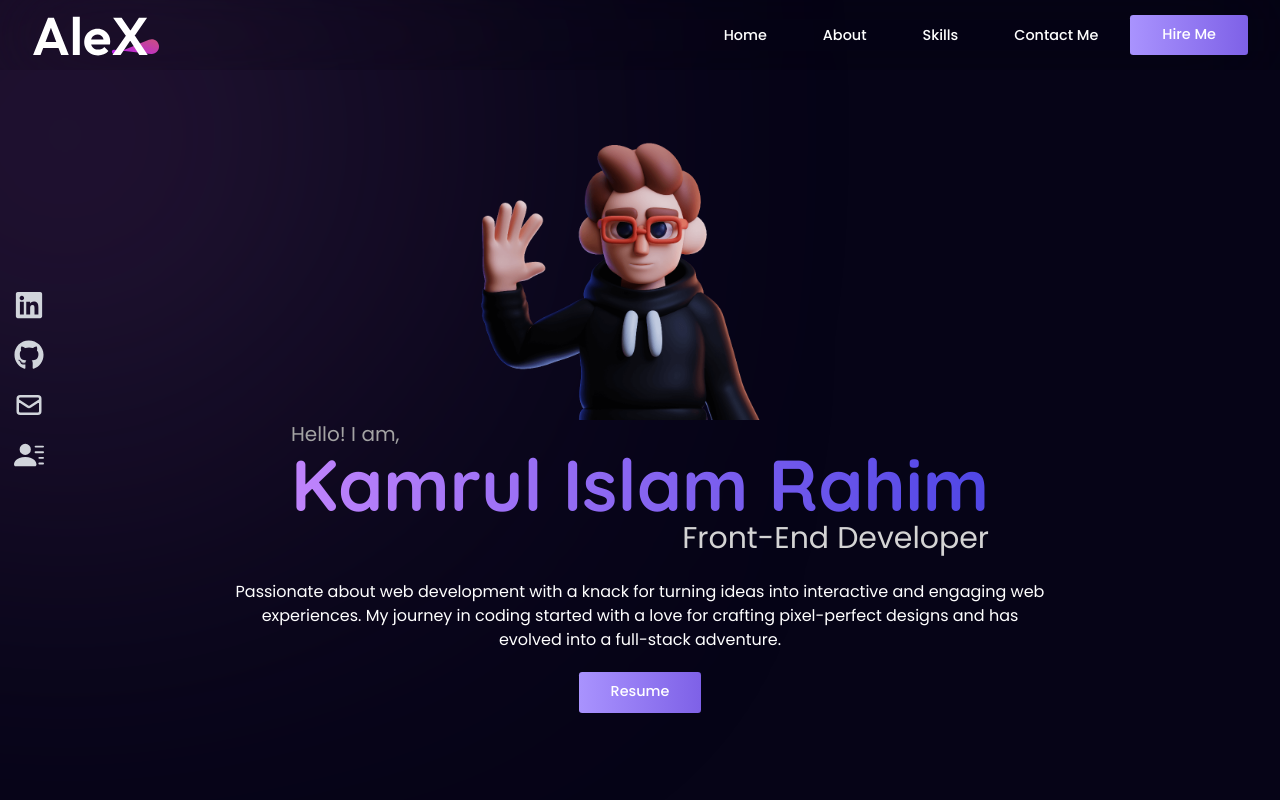
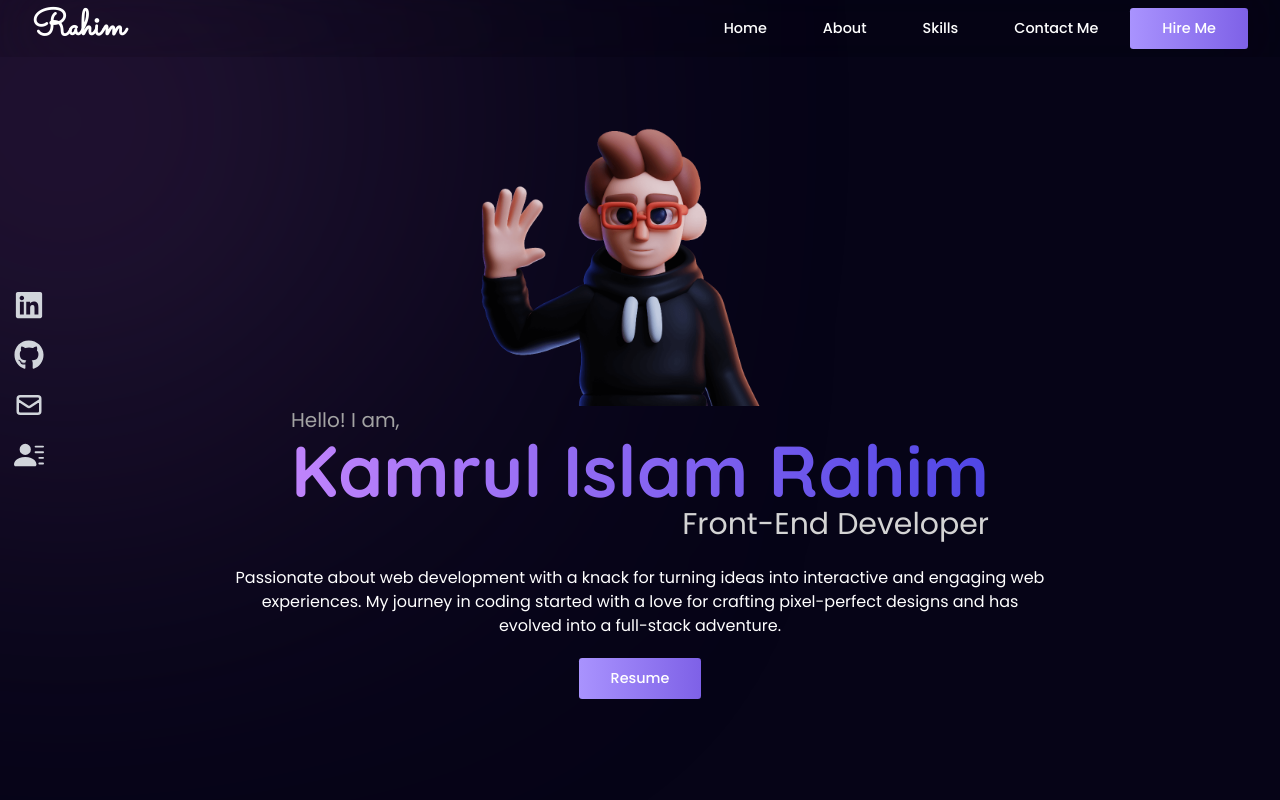
Before and after one commit to Rahim00001/test-portfolio2, a React (Vite) app: page / in a window 1280 px wide. Shown: the top 800 px of the page. Built offline with nearby package versions, Linux system fonts and the light colour scheme; a web font is replaced by a local one.

Commit message:
footer added

```diff
--- a/src/App.jsx
+++ b/src/App.jsx
@@ -6,6 +6,7 @@ import Navbar from './Components/Navbar/Navbar'
 import Projects from './Components/Projects/Projects'
 import Skills from './Components/Skills/Skills'
 import SocialIcons from './Components/SocialIcons/SocialIcons'
+import Footer from './Components/Footer/Footer'
 
 function App() {
 
@@ -18,6 +19,7 @@ function App() {
         <Skills></Skills>
         <Projects></Projects>
         <ContactMe></ContactMe>
+        <Footer></Footer>
         <SocialIcons></SocialIcons>
       </div>
     </>
--- /dev/null
+++ b/src/Components/Footer/Footer.jsx
@@ -0,0 +1,13 @@
+
+const Footer = () => {
+    return (
+        <div className="mt-16">
+            <p className="font-sacramento text-neutral-300 text-5xl text-center max-w-screen-lg mx-auto">There are always some bugs in you code, in your life, also Everywhere. Just keep debugging.</p>
+            <div className="flex justify-center">
+                <p className="mt-8 mb-1 text-sm font-thin">Copyright © 2024 KamrulIslamRahim | All rights reserved</p>
+            </div>
+        </div>
+    );
+};
+
+export default Footer;
--- a/src/Components/Hero/Hero.css
+++ b/src/Components/Hero/Hero.css
@@ -23,7 +23,7 @@
 }
 
 .hero-container::before {
-    bottom: -10rem;
+    bottom: 10rem;
     right: 10rem;
 }
 /*  */
--- a/src/Components/Navbar/Navbar.css
+++ b/src/Components/Navbar/Navbar.css
@@ -12,7 +12,7 @@
     display: flex;
     align-items: center;
     justify-content: space-between;
-    padding: 0.1rem 0;
+    padding: 0.5rem 0;
     margin: 0 auto;
 }
 
--- a/src/Components/Navbar/Navbar.jsx
+++ b/src/Components/Navbar/Navbar.jsx
@@ -15,7 +15,9 @@ const Navbar = () => {
             <MobileNavbar isOpen={openMenu} toggleMenu={toggleMenu}></MobileNavbar>
             <nav className="nav-wrapper">
                 <div className="nav-content">
-                    <img className="logo" src="/Assets/images/logo.svg" alt="" />
+                    <a href="#">
+                        <p className="logo font-sacramento text-4xl font-semibold">Rahim</p>
+                    </a>
 
                     <ul>
                         <li><a className={`menu-item ${active === "#" ? 'activeLink' : ' '}`} href="#" onClick={() => { setActive("#") }}>Home</a></li>
--- a/src/index.css
+++ b/src/index.css
@@ -2,6 +2,7 @@
 @import url('https://fonts.googleapis.com/css2?family=Poppins:ital,wght@0,100;0,200;0,300;0,400;0,500;0,600;0,700;0,800;0,900;1,100;1,200;1,300;1,400;1,500;1,600;1,700;1,800;1,900&display=swap');
 @import url('https://fonts.googleapis.com/css2?family=Playfair+Display:ital,wght@0,400..900;1,400..900&display=swap');
 @import url('https://fonts.googleapis.com/css2?family=Quicksand:wght@300..700&display=swap');
+@import url('https://fonts.googleapis.com/css2?family=Sacramento&display=swap');
 
 @tailwind base;
 @tailwind components;
--- a/tailwind.config.js
+++ b/tailwind.config.js
@@ -9,7 +9,8 @@ export default {
       fontFamily: {
         poppins: "'Poppins', sans-serif",
         playfire: "'Playfair Display', serif",
-        quicksand: "'Quicksand', sans-serif"
+        quicksand: "'Quicksand', sans-serif",
+        sacramento: "'Sacramento', cursive"
       }
     },
   },
```
